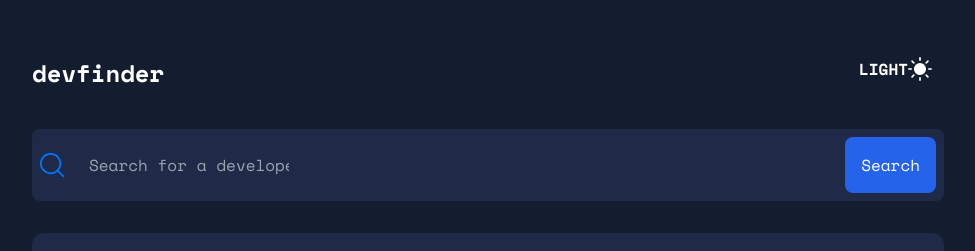
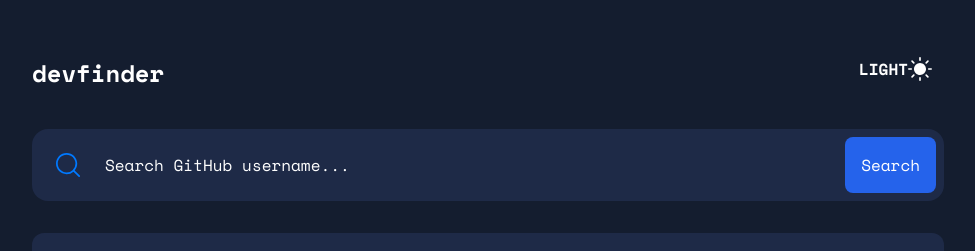
Before and after one commit to MaxAnderberg/devfinder, a React app: page / in a window 1280 px wide. Shown: the part 107-358 px from the top of the page, without its empty margins (152-1127 px from the left). Built offline with nearby package versions, Linux system fonts and the light colour scheme; no server answers; the HTML template or start-up script is replaced by a standard one.

Commit message:
Fixed search styleing

```diff
--- a/src/components/SearchBar/SearchBar.tsx
+++ b/src/components/SearchBar/SearchBar.tsx
@@ -1,11 +1,11 @@
 import SearchIcon from '../../assets/icon-search.svg'
 
-const SearchBar = (props:any) => {
+const SearchBar = (props: any) => {
   return (
-        <div className="flex justify-between bg-[#1E2A47] w-full rounded-lg">
-            <form className="flex m-2">
+    <div className="flex justify-between bg-[#1E2A47] w-full rounded-2xl">
+      <form className="flex m-2 w-1/2 ml-6">
         <img src={SearchIcon} className='m-auto' alt="a magnifyier" />
-                <input className="rounded-lg ml-2 p-4 border-0 bg-transparent" type="text" placeholder="Search for a developer" />
+        <input className="rounded-lg ml-2 p-4 border-0 bg-transparent w-full placeholder-white" type="text" placeholder="Search GitHub username..." />
       </form>
       <button className="bg-blue-600 p-4 rounded-lg text-white m-2">Search</button>
     </div>
```
Lines whose indentation alone changed are shown as unchanged.
